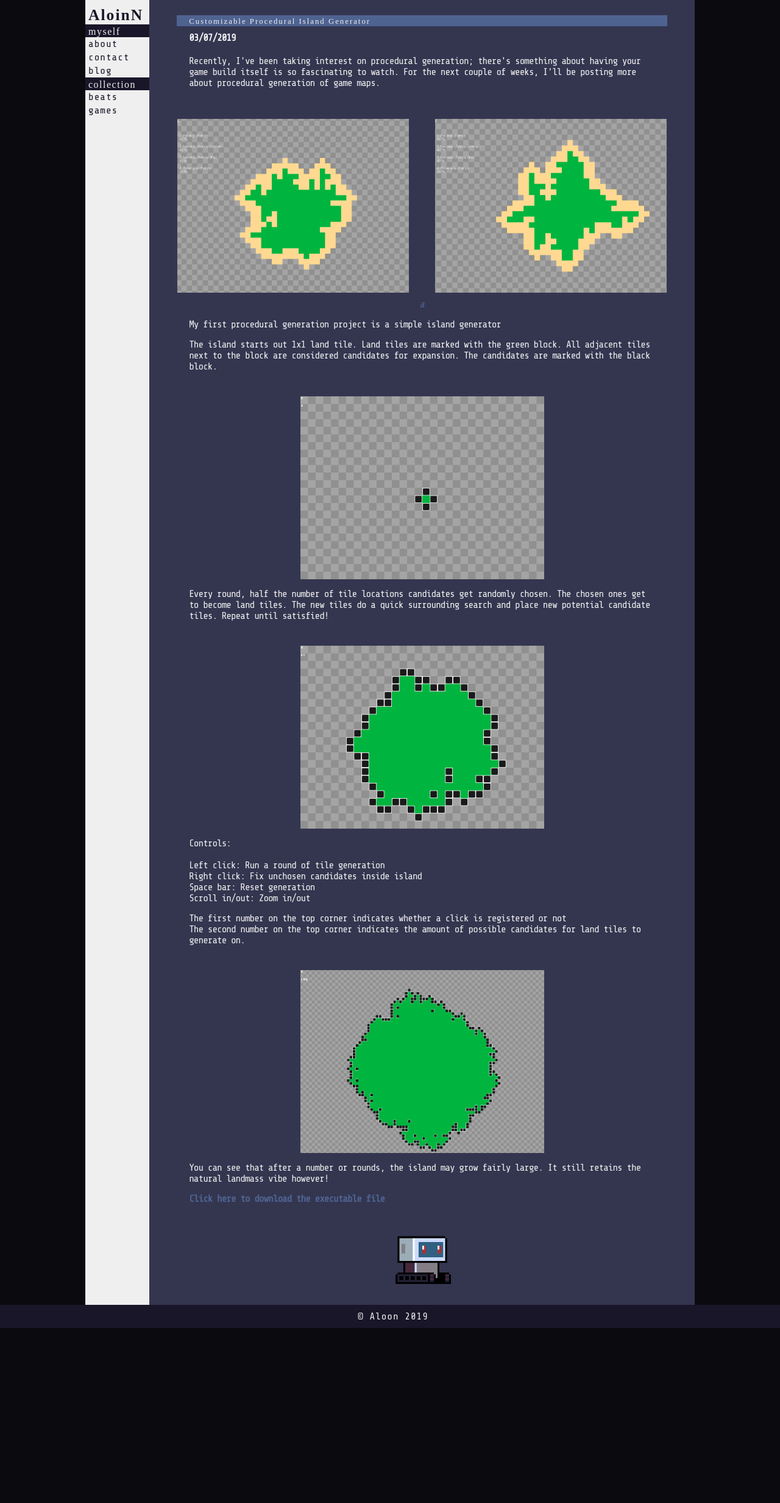
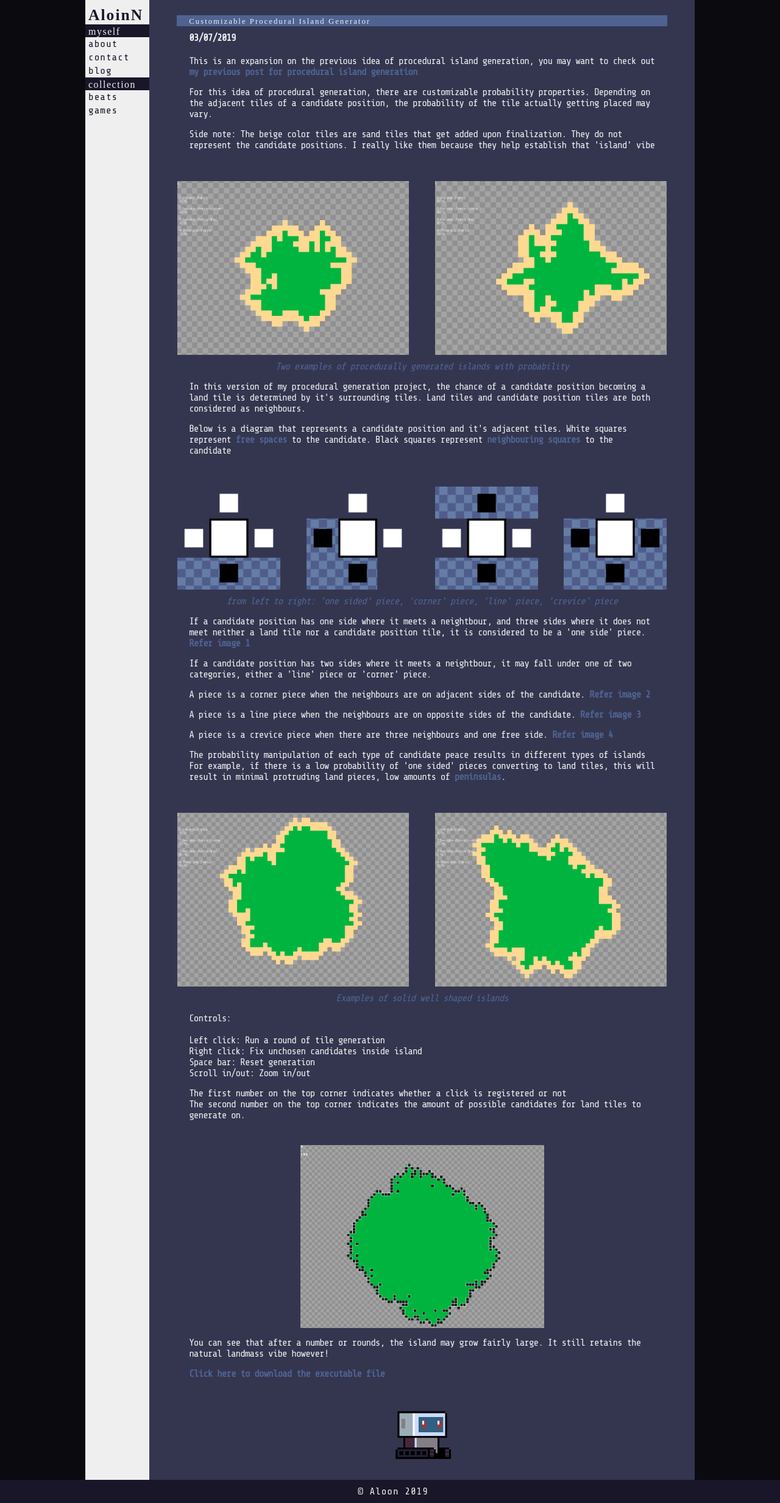
Before and after one commit to Aloinn/aloinBlog, a Jekyll site: the page built from _posts/2019-03-10-Customizable Procedural Island Generator.html, in a window 1280 px wide. Shown: the whole page at 61% size. Built offline with Jekyll 4.4.1, drawn with Linux system fonts in a browser that asks for light colours; some web fonts are replaced; before the commit the page ends 2178 px from its top, so only the background shows below that.

Commit message:
Updated blog post again

```diff
--- a/404.html
+++ b/404.html
@@ -9,3 +9,5 @@ layout: default
   <h2>404</h2>
   <p id="e404">The requested page could not be found.</p>
 </div>
+
+<img src="{{site.url}}/MET-FINAL.gif" title="This is a MET" width="100px"/>
--- a/_posts/2019-03-10-Customizable Procedural Island Generator.html
+++ b/_posts/2019-03-10-Customizable Procedural Island Generator.html
@@ -4,33 +4,77 @@ title:  "Customizable Procedural Island Generator"
 date:   2019-03-07
 categories: updates
 ---
-Recently, I've been taking interest on procedural generation;
-there's something about having your game build itself is so fascinating to watch.
-For the next couple of weeks, I'll be posting more about procedural generation of
-game maps.
+This is an expansion on the previous idea of procedural island generation,
+you may want to check out
+<a href="{{site.url}}updates/2019/03/07/Procedural-Island-Generator.html">my previous post for procedural island generation</a>
+</p>
+<p>
+For this idea of procedural generation, there are customizable probability properties.
+Depending on the adjacent tiles of a candidate position,
+the probability of the tile actually getting placed may vary.
+</p>
+<p>
+Side note: The beige color tiles are sand tiles that get added upon finalization.
+They do not represent the candidate positions. I really like them because they
+help establish that 'island' vibe
 </p>
   <span class="news-image-container">
   <img class="container-image" title="sample island #1"src="{{site.url}}/images/2019-03-10/1.png" alt="sample generated island #1" width="45%">
-  <img class="container-image" title="sample island #1"src="{{site.url}}/images/2019-03-10/2.png" alt="sample generated island #1" width="45%">
+  <img class="container-image" title="sample island #2"src="{{site.url}}/images/2019-03-10/2.png" alt="sample generated island #1" width="45%">
   </span>
-  <em>a</em>
-<p>
-My first procedural generation project is a simple island generator
-</p>
+  <em>Two examples of procedurally generated islands with probability</em>
 
 <p>
-The island starts out 1x1 land tile. Land tiles are marked with the green block.
-All adjacent tiles next to the block are considered candidates for expansion.
-The candidates are marked with the black block.
+In this version of my procedural generation project, the chance of a candidate position
+becoming a land tile is determined by it's surrounding tiles. Land tiles and candidate position
+tiles are both considered as neighbours.
 </p>
-<img class="container-image" title="tiny island" src="{{site.url}}/images/2019-03-07/1.png" alt="initial island generated" width="100%">
-<p>Every round, half the number of
-tile locations candidates get randomly chosen. The chosen ones get to become land
-tiles. The new tiles do a quick surrounding search and place new potential candidate tiles.
-Repeat until satisfied!
+<p>
+  Below is a diagram that represents a candidate position and it's adjacent tiles. White
+  squares represent <b>free spaces</b> to the candidate. Black squares represent
+  <b>neighbouring squares</b> to the candidate
 </p>
-
-<img class="container-image" title="sample island 2"src="{{site.url}}/images/2019-03-07/3.png" alt="sample island generated #2" width="100%">
+<span class="news-image-container">
+  <img class="container-image" title="one sided piece" src="{{site.url}}/images/2019-03-10/e1.png" alt="initial island generated" width="20%">
+  <img class="container-image" title="corner piece" src="{{site.url}}/images/2019-03-10/e2.png" alt="initial island generated" width="20%">
+  <img class="container-image" title="line piece" src="{{site.url}}/images/2019-03-10/e3.png" alt="initial island generated" width="20%">
+  <img class="container-image" title="crevice piece" src="{{site.url}}/images/2019-03-10/e4.png" alt="initial island generated" width="20%">
+</span>
+  <em>
+    from left to right: 'one sided' piece, 'corner' piece, 'line' piece, 'crevice' piece
+  </em>
+<p>
+  If a candidate position has one side where it meets a neightbour, and three sides where it
+  does not meet neither a land tile nor a candidate position tile, it is considered to be a 'one side' piece.<b> Refer image 1</b>
+</p>
+<p>
+  If a candidate position has two sides where it meets a neightbour, it may fall under one of two categories,
+  either a 'line' piece or 'corner' piece.
+</p>
+<p>
+  A piece is a corner piece when the neighbours are on adjacent sides
+  of the candidate. <b> Refer image 2</b>
+</p>
+<p>
+  A piece is a line piece when the neighbours are on opposite sides
+  of the candidate. <b> Refer image 3</b>
+</p>
+<p>
+  A piece is a crevice piece when there are three neighbours and one free side.
+  <b> Refer image 4</b>
+</p>
+<p>
+  The probability manipulation of each type of candidate peace results in different types of islands
+  For example, if there is a low probability of 'one sided' pieces converting to land tiles, this will
+  result in minimal protruding land pieces, low amounts of <b>peninsulas</b>.
+</p>
+<span class="news-image-container">
+  <img class="container-image" title="low peninsula land mass 1" src="{{site.url}}/images/2019-03-10/3.png" alt="initial island generated" width="45%">
+  <img class="container-image" title="low peninsula land mass 2" src="{{site.url}}/images/2019-03-10/4.png" alt="initial island generated" width="45%">
+  </span>
+  <em>
+    Examples of solid well shaped islands
+  </em>
 <p>
 Controls:</br></br>
 Left click: Run a round of tile generation</br>
--- a/css/theme.css
+++ b/css/theme.css
@@ -95,7 +95,10 @@ main {
   main .news-heading:hover {
     background-color: #7b8db7;
     margin: 20px 15px 20px 15px; }
+  main .news-content b {
+    color: #4f6391; }
   main .news-content em {
+    letter-spacing: -1px;
     display: block;
     text-align: center;
     color: #4f6391; }
--- a/css/theme.scss
+++ b/css/theme.scss
@@ -119,7 +119,11 @@ main{
     margin: 20px 15px 20px 15px;
   }
   .news-content{ // NEWS CONTAINER
+    b{
+      color: $hl-color;
+    }
     em{
+      letter-spacing: -1px;
       display:block;
       text-align: center;
       color: $hl-color;
```
Also changed, not shown: images/2019-03-10/e1.png, images/2019-03-10/e2.png, images/2019-03-10/e3.png, images/2019-03-10/e4.png, 1 other file.
